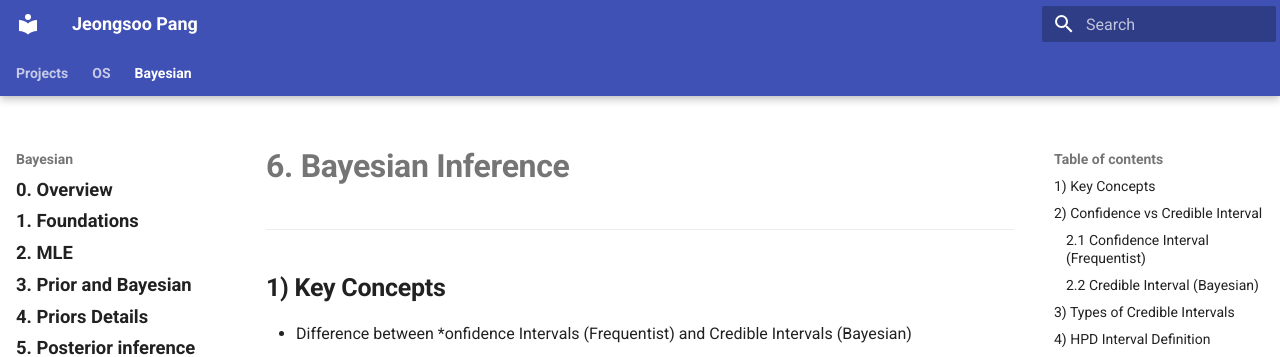
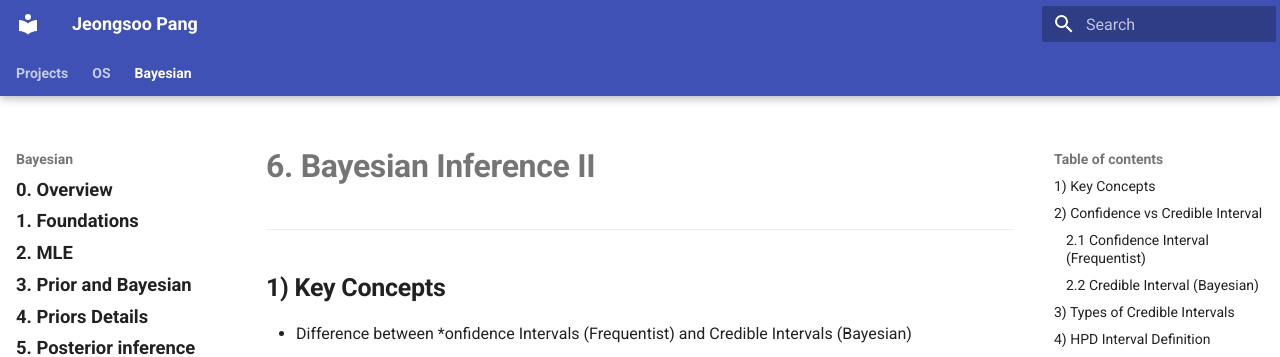
Before and after one commit to Jeongsoo-dev/ML_based_MR_CT_SeriesType_Detection, an MkDocs documentation site: the page built from docs/bayesian/lec6_intervals-prediction.md, in a window 1280 px wide and 900 px high. Shown: the top 357 px of the window. Built offline with MkDocs 1.6.1 and Material for MkDocs 9.7.7, drawn with Linux system fonts in a browser that asks for light colours.

```diff
--- a/docs/bayesian/lec6_intervals-prediction.md
+++ b/docs/bayesian/lec6_intervals-prediction.md
@@ -1,10 +1,10 @@
 ---
-title: Bayesian Inference
+title: Bayesian Inference II
 hide:
   - title
 ---
 
-# **6. Bayesian Inference**
+# **6. Bayesian Inference II**
 
 ---
 
```
